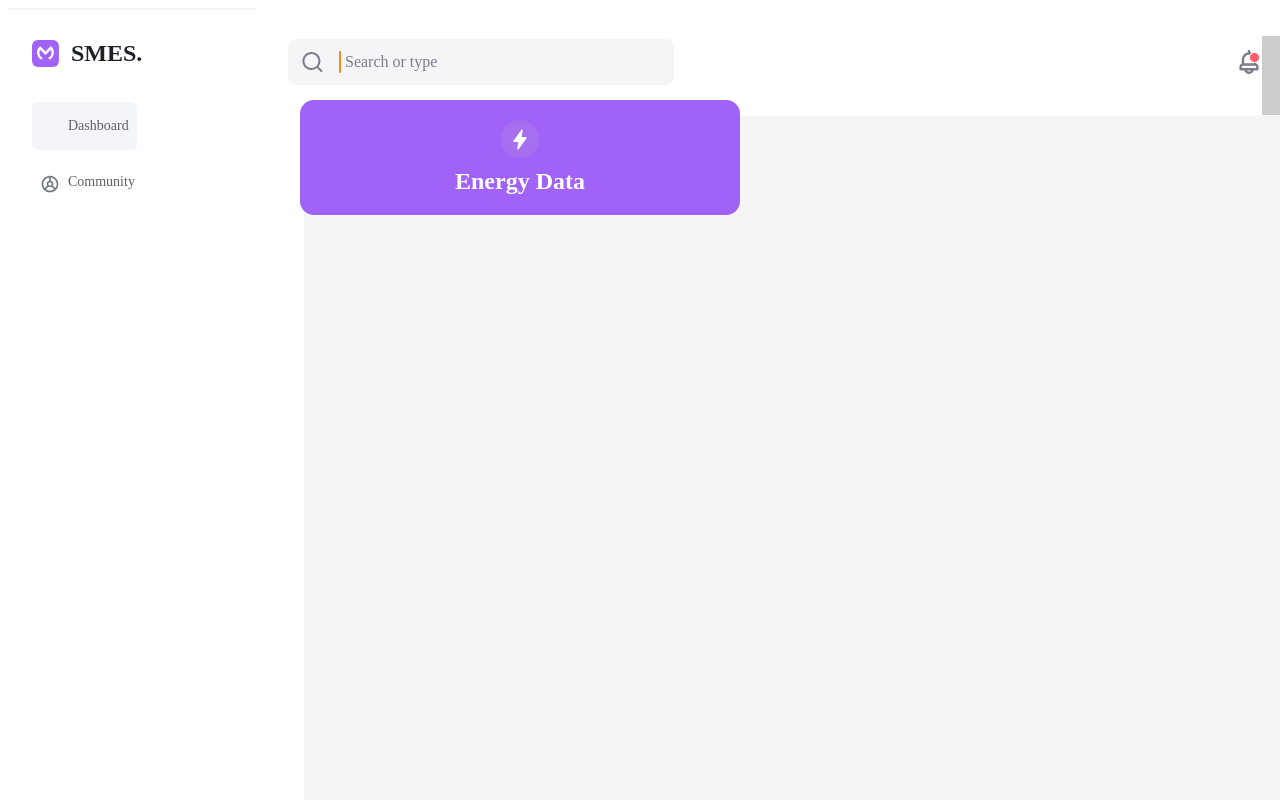
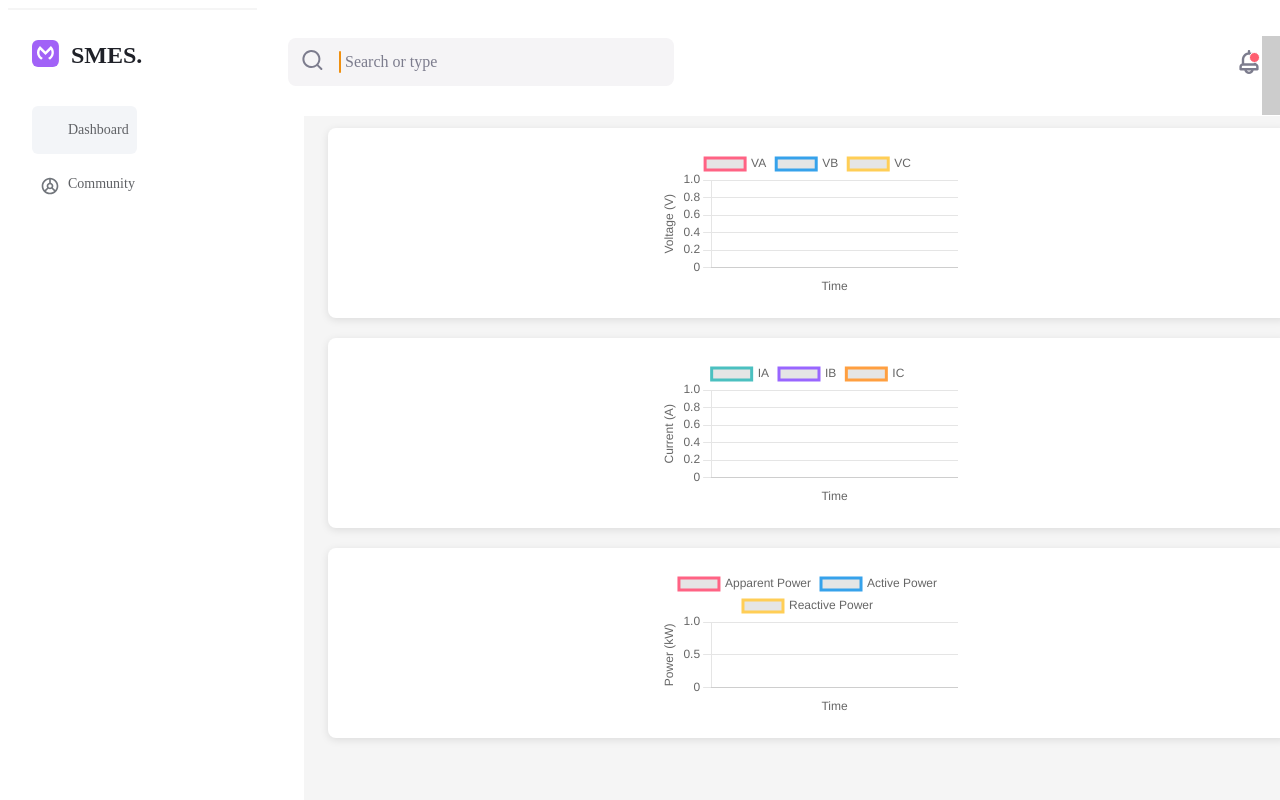
Before and after one commit to viyengar02/energy-api, a website: page webpage/community.html in a window 1280 px wide. Shown: the top 800 px of the page. Drawn offline with nearby package versions, Linux system fonts and the light colour scheme; no server answers; placeholder pictures from the web are drawn by us.

Commit message:
comm page done?

```diff
--- a/webpage/community.html
+++ b/webpage/community.html
@@ -1,3 +1,5 @@
+<!DOCTYPE html>
+<html>
 <head>
     <script src="https://cdnjs.cloudflare.com/ajax/libs/crypto-js/4.1.1/crypto-js.min.js"></script>
     <script src="https://cdn.jsdelivr.net/npm/chart.js"></script>
@@ -9,6 +11,13 @@
         #graphContainer {
             margin-top: 2rem;
             padding: 1rem;
+            background: white;
+            border-radius: 8px;
+            box-shadow: 0 2px 8px rgba(0,0,0,0.1);
+        }
+        .chart-container {
+            margin: 20px;
+            padding: 20px;
             background: white;
             border-radius: 8px;
             box-shadow: 0 2px 8px rgba(0,0,0,0.1);
@@ -123,42 +132,107 @@
           </div>
         </div>
       </div>
-
-
-
+       <!-- Graphs Section -->
+       <div style="position: absolute; left: 300px; top: 100px; width: 1000px;">
+        <div class="chart-container">
+            <canvas id="voltageChart"></canvas>
         </div>
-
-
-
- <!-- Energy Data Card -->
-<div data-layer="card1" class="Card1" style="height: auto; padding: 20px; left: 300px; top: 100px; position: absolute; background: #A162F7; border-radius: 14px; display: inline-flex; flex-direction: column; gap: 15px; width: 400px">
-  <div style="display: flex; flex-direction: column; align-items: center; gap: 15px">
-      <!-- Title Section -->
-      <div style="display: flex; flex-direction: column; align-items: center; gap: 10px">
-          <div style="width: 38px; height: 38px; background: #A66FF0; border-radius: 9999px; display: grid; place-items: center">
-              <svg width="20" height="21" viewBox="0 0 20 21" fill="none" xmlns="http://www.w3.org/2000/svg">
-                  <path d="M3.45417 11.6784L11.251 0.882735C11.7668 0.168648 12.8934 0.638777 12.7486 1.50764L11.6666 7.99965H15.8701C16.55 7.99965 16.9437 8.76979 16.5457 9.32089L8.74883 20.1166C8.2331 20.8307 7.10646 20.3605 7.25127 19.4917L8.33327 12.9997H4.12974C3.44993 12.9997 3.05615 12.2295 3.45417 11.6784Z" fill="white"/>
-              </svg>
+        <div class="chart-container">
+            <canvas id="currentChart"></canvas>
         </div>
-          <div style="color: white; font-size: 24px; font-family: DM Sans; font-weight: 700">Energy Data</div>
-      </div>
-
-
-      <!-- Graph Container -->
-      <div id="graphContainer" style="display: none; width: 100%; gap: 20px; flex-direction: column">
-          <div style="display: grid; grid-template-columns: repeat(3, 1fr); gap: 15px">
-            <canvas id="vrmsPlot"></canvas>
-            <canvas id="irmsPlot"></canvas>
-            <canvas id="prealPlot"></canvas>
-          </div>
-          <div id="responseContainer2" style="padding: 12px; background: rgba(0,0,0,0.1); border-radius: 8px; text-align: center"></div>
-      </div>
-  </div>
-</div>
-          </body>
-          <div data-layer="Energy" class="Energy" style="color: white; font-size: 24px; font-family: DM Sans; font-weight: 700; word-wrap: break-word">energyData</div>
-          </div>
+        <div class="chart-container">
+            <canvas id="powerChart"></canvas>
         </div>
     </div>
 
+    <div data-layer="Energy" class="Energy" style="color: white; font-size: 24px; font-family: DM Sans; font-weight: 700; word-wrap: break-word">energyData</div>
 </div>
+
+<script>
+    let voltageChart, currentChart, powerChart;
+    let timestamps = [];
+
+    function initializeChart(canvasId, labels, datasets, yAxisTitle) {
+        return new Chart(document.getElementById(canvasId), {
+            type: 'line',
+            data: {
+                labels: timestamps,
+                datasets: datasets.map(d => ({
+                    label: d.label,
+                    data: [],
+                    borderColor: d.color,
+                    tension: 0.1,
+                    fill: false
+                }))
+            },
+            options: {
+                responsive: true,
+                scales: {
+                    x: { title: { display: true, text: 'Time' } },
+                    y: { title: { display: true, text: yAxisTitle } }
+                }
+            }
+        });
+    }
+
+    function updateChart(chart, values) {
+        values.forEach((value, index) => {
+            if (chart.data.datasets[index].data.length >= 15) {
+                chart.data.datasets[index].data.shift();
+            }
+            chart.data.datasets[index].data.push(value);
+        });
+        chart.update();
+    }
+
+    async function fetchData() {
+        try {
+            const response = await fetch('http://0.0.0.0:8000/energy_records/test_bulk');
+            const data = await response.json();
+
+            // Update timestamps
+            const now = new Date().toLocaleTimeString();
+            if (timestamps.length >= 15) timestamps.shift();
+            timestamps.push(now);
+
+            // Update charts
+            updateChart(voltageChart, [data.VA_MAG, data.VB_MAG, data.VC_MAG]);
+            updateChart(currentChart, [data.IA_MAG, data.IB_MAG, data.IC_MAG]);
+            updateChart(powerChart, [
+                data.POW_APPARENT/1000,
+                data.POW_ACTIVE/1000,
+                data.POW_REACTIVE/1000
+            ]);
+
+        } catch (error) {
+            console.error('Error fetching data:', error);
+        }
+    }
+
+    // Initialize charts
+    document.addEventListener('DOMContentLoaded', () => {
+        voltageChart = initializeChart('voltageChart', timestamps, [
+            { label: 'VA', color: '#FF6384' },
+            { label: 'VB', color: '#36A2EB' },
+            { label: 'VC', color: '#FFCE56' }
+        ], 'Voltage (V)');
+
+        currentChart = initializeChart('currentChart', timestamps, [
+            { label: 'IA', color: '#4BC0C0' },
+            { label: 'IB', color: '#9966FF' },
+            { label: 'IC', color: '#FF9F40' }
+        ], 'Current (A)');
+
+        powerChart = initializeChart('powerChart', timestamps, [
+            { label: 'Apparent Power', color: '#FF6384' },
+            { label: 'Active Power', color: '#36A2EB' },
+            { label: 'Reactive Power', color: '#FFCE56' }
+        ], 'Power (kW)');
+
+        // Initial fetch and set interval
+        fetchData();
+        setInterval(fetchData, 60000);
+    });
+</script>
+</body>
+</html>
```
Lines whose indentation alone changed are shown as unchanged.
